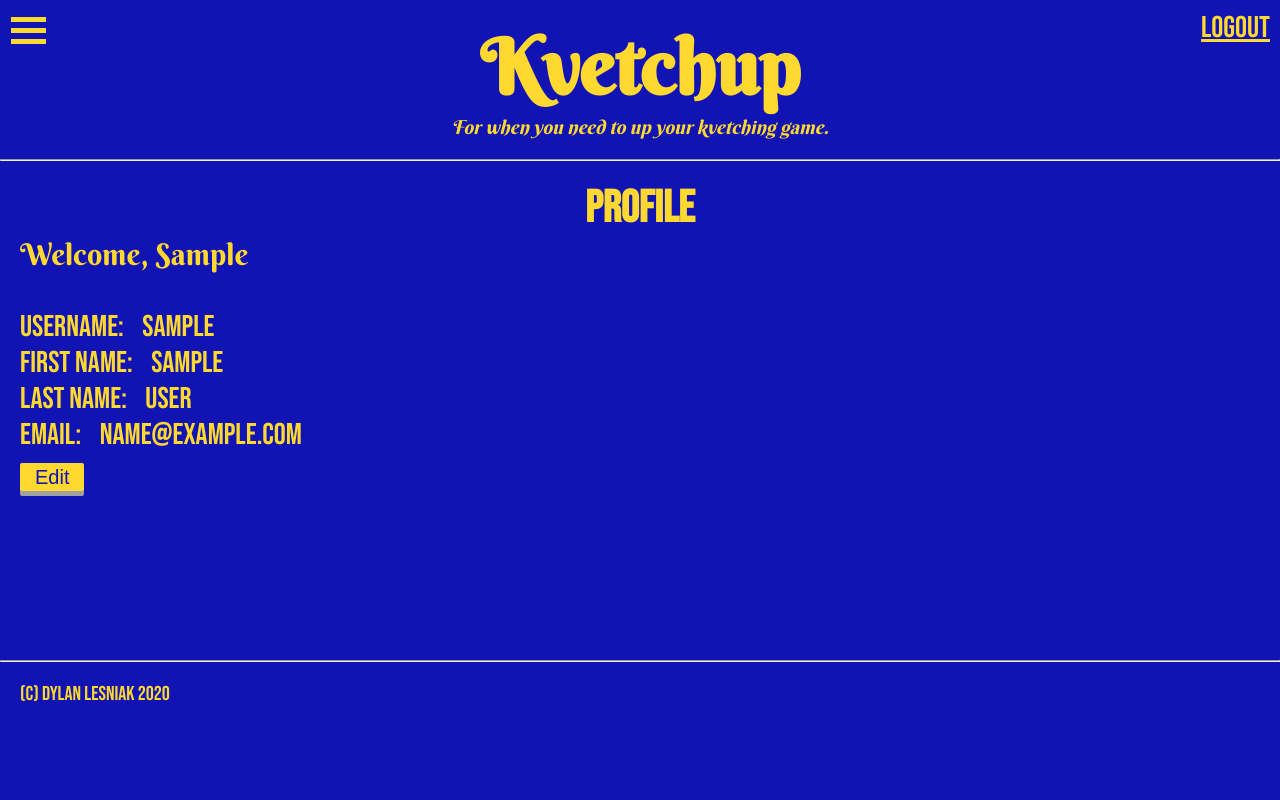
After one commit to mrdlesniak/Kvetchup-Capstone, a Django app: page /kvetchup/profile/ in a window 1280 px wide. The commit adds this page. Run offline with Django 3.2, Linux system fonts and the light colour scheme; the visitor is signed in with stand-in values (Sample User, id 1).

Commit message:
created profile page. Populated wiht user information

```diff
--- a/kvetchupapp/models.py
+++ b/kvetchupapp/models.py
@@ -29,5 +29,8 @@ class Review(models.Model):
     site = models.ForeignKey(Site, on_delete=models.PROTECT, null=True, blank=True, related_name="reviews")
     review_date = models.DateTimeField(default=datetime.now, blank=True)
 
+    class Meta:
+        ordering = ['-review_date']
+
     def __str__(self):
         return self.review
--- a/kvetchupapp/static/kvetchupapp/style.css
+++ b/kvetchupapp/static/kvetchupapp/style.css
@@ -154,7 +154,10 @@ body{
     display: flex;
     flex-direction: column;
     min-height: 100vh;
-    margin-bottom: 70px;
+}
+
+#header_body{
+    min-height: 80vh
 }
 
 .content{
@@ -194,7 +197,7 @@ input[type=text] {
 }
 
 .bottom{
-    position: fixed;
+    position: relative;
     left: 0;
     bottom: 0;
     width: 100%;
@@ -278,6 +281,10 @@ button:active {
     font-size: 15px;
 }
 
+.welcome{
+    font-family: 'Berkshire Swash', cursive;
+}
+
 @media only screen and (min-width: 768px) {
     .ham_line {
         width: 35px;
--- a/kvetchupapp/templates/kvetchupapp/base.html
+++ b/kvetchupapp/templates/kvetchupapp/base.html
@@ -19,6 +19,7 @@
 </head>
 <body>
     <div id="app">
+        <div id="header_body">
             <header>
                 <div class="hamburger_icon" v-on:click="showHide">
                     <div class="ham_line"></div>
@@ -49,13 +50,14 @@
             <transition name="fade">
                 <div class="menu" v-show="show">
                     <a class="tablinks" href="{% url 'kvetchupapp:index' %}">Home</a>
-                <a class="tablinks" href="">Profile</a>
+                    <a class="tablinks" href="{% url 'kvetchupapp:profile' %}">Profile</a>
                     <a class="tablinks" href="{% url 'kvetchupapp:ratings' %}">Reviews</a>
                     <a class="tablinks" href="">About</a>
                 </div>
             </transition>
             {% block content %}
             {% endblock %}
+        </div>
         <div class="bottom">
             <hr />
             <footer>
@@ -117,7 +119,7 @@
                         } else {
                             this.show_logged_in = true
                         }
-                        console.log("notLoggedIn")
+
                     },
                     showModal: function () {
                         this.modal = true
--- /dev/null
+++ b/kvetchupapp/templates/kvetchupapp/profile.html
@@ -0,0 +1,31 @@
+{% extends 'kvetchupapp/base.html' %}
+
+{% block content %}
+<div class="content">
+    <h2>Profile</h2>
+    <div class="welcome">Welcome, {{user.username | title}}</div>
+    <br>
+    <div class="profile_fields">
+        <form action="">
+            {% csrf_token %}
+            <div class="profile_picture">
+
+            </div>
+            <div class="profile_username">
+                Username: &ensp; {{user.username | title}}
+            </div>
+            <div class="first_name">
+                First Name: &ensp; {{user.first_name}}
+            </div>
+            <div>
+                Last Name: &ensp; {{user.last_name}}
+            </div>
+            <div>
+                Email: &ensp; {{user.email}}
+            </div>
+            <button >Edit</button>
+        </form>
+    </div>
+</div>
+
+{% endblock %}
--- a/kvetchupapp/urls.py
+++ b/kvetchupapp/urls.py
@@ -8,5 +8,6 @@ urlpatterns = [
     path('login/', views.login, name='login'),
     path('sendmail/', views.send, name='sendmail'),
     path('reviews/', views.ratings, name="ratings"),
-    path('newreview/', views.new_review, name="newreview")
+    path('newreview/', views.new_review, name="newreview"),
+    path('profile/', views.profile, name="profile")
 ]
--- a/kvetchupapp/views.py
+++ b/kvetchupapp/views.py
@@ -82,3 +82,7 @@ def new_review(request):
     print()
 
     return HttpResponseRedirect(reverse('kvetchupapp:ratings') + '?message=True')
+
+@login_required
+def profile(request):
+    return render(request, 'kvetchupapp/profile.html')
```
Also changed, not shown: schedule.md (+1 -0 lines), kvetchupapp/migrations/0002_auto_20200327_0022.py (added), kvetchupapp/migrations/0003_auto_20200327_0024.py (added). Lines whose indentation alone changed are shown as unchanged.
